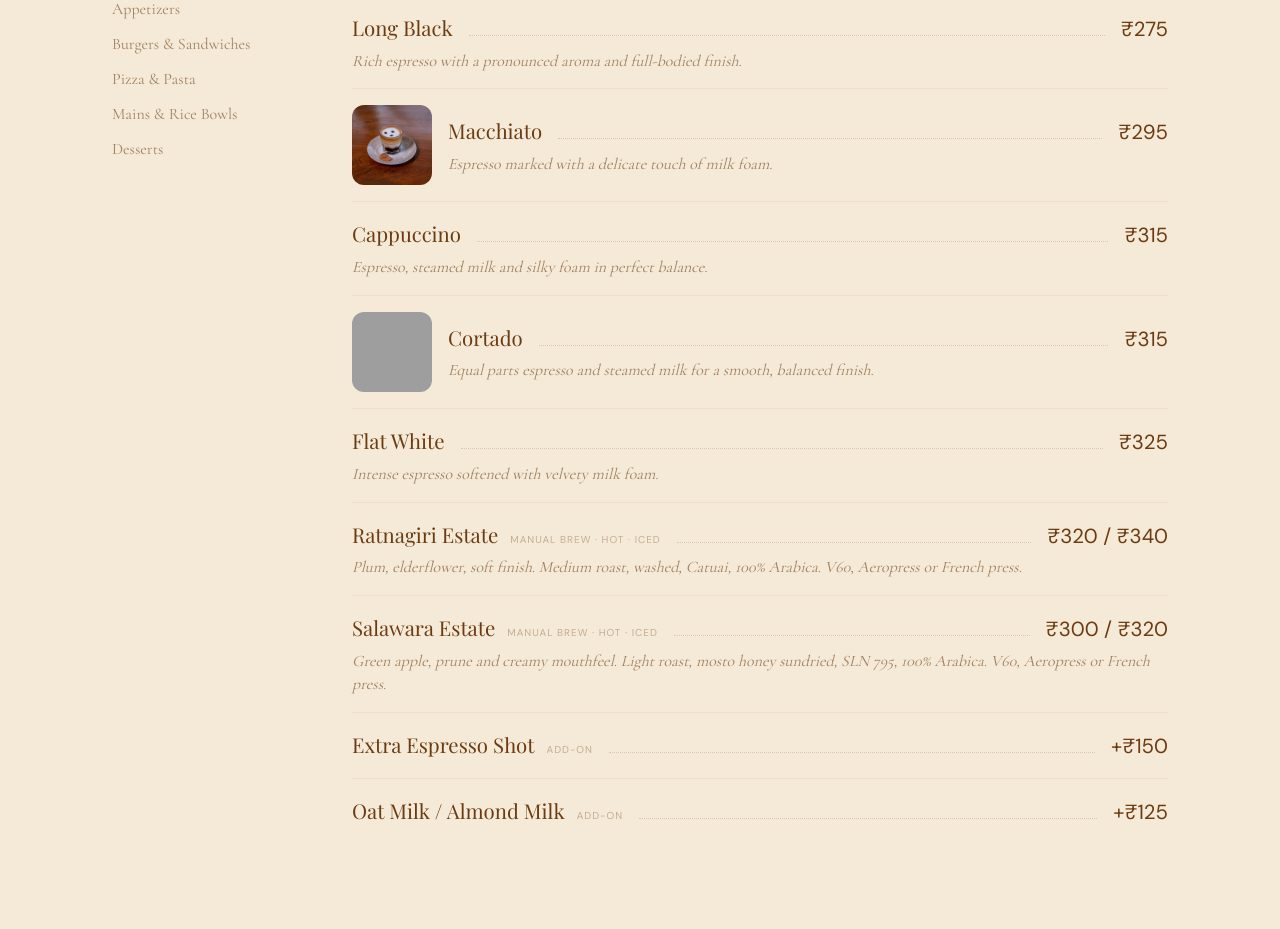
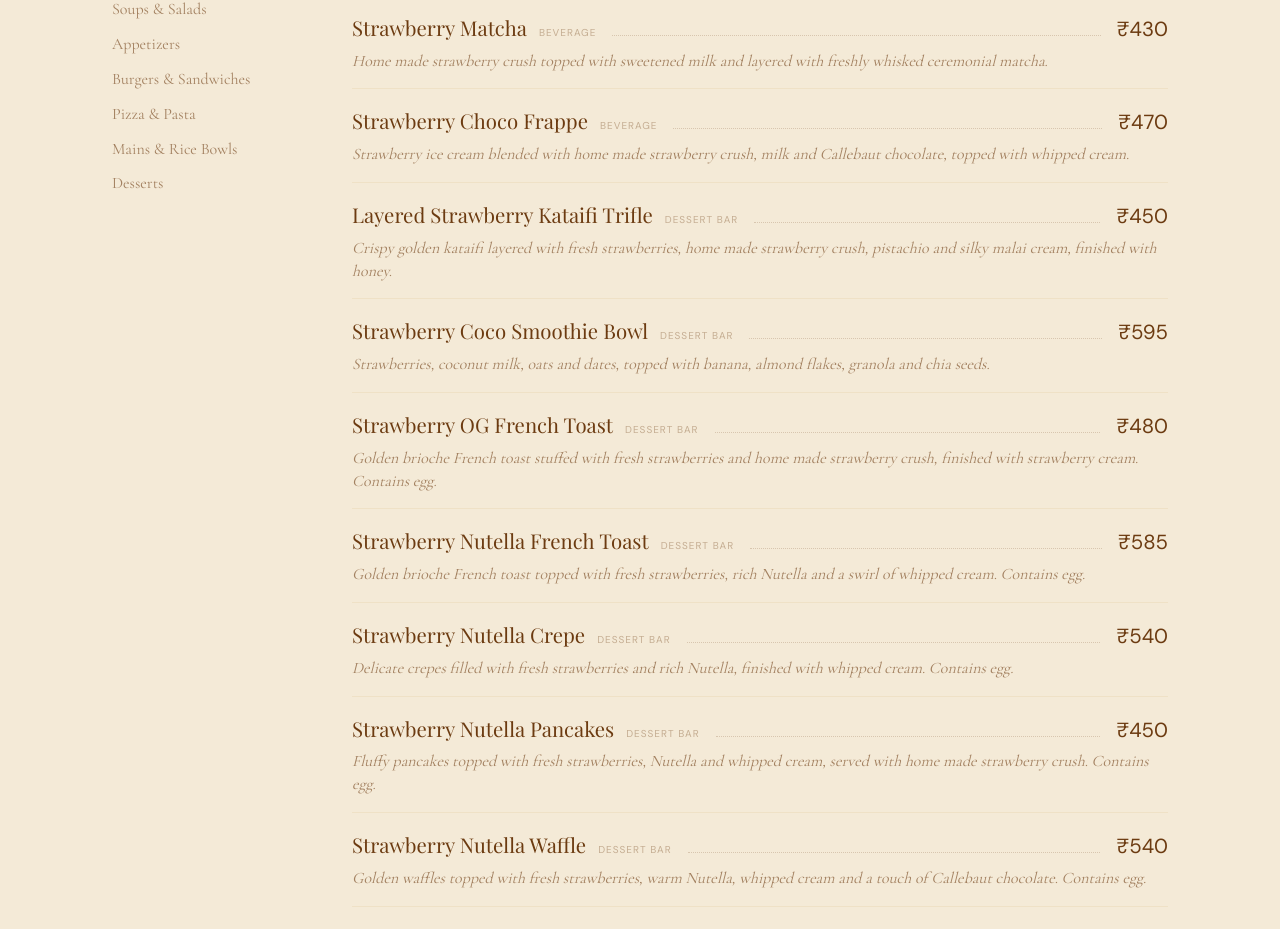
Before and after one commit to Khanmohammedahad-netizen/wool-cup-cafe, a Next.js app: page /menu in a window 1280 px wide. Shown: the part 2584-3513 px from the top of the page. Built offline with nearby package versions, Linux system fonts and the light colour scheme; grey boxes are pictures that could not be loaded.

Commit message:
Add Strawberry Edit seasonal section to menu

```diff
--- a/src/components/menu/MenuCategoryNav.tsx
+++ b/src/components/menu/MenuCategoryNav.tsx
@@ -1,6 +1,7 @@
 'use client';
 
 export const CATEGORIES = [
+  { id: 'strawberry', label: "Strawberry Edit" },
   { id: 'classics', label: "Espresso & Brew" },
   { id: 'cold', label: "Cold Brews" },
   { id: 'lattes', label: "Lattes" },
--- a/src/components/menu/MenuFullMenu.tsx
+++ b/src/components/menu/MenuFullMenu.tsx
@@ -24,6 +24,30 @@ interface CategoryData {
 }
 
 const MENU_DATA: CategoryData[] = [
+  {
+    id: 'strawberry',
+    label: "Strawberry Edit",
+    items: [
+      { name: "Strawberry Cold Brew", description: "Slow-steeped cold brew and home made strawberry crush, shaken over ice with a tint of fresh lemon.", price: "₹380", note: "Beverage" },
+      { name: "Strawberry Cooler", description: "Soda, home made strawberry crush, fresh strawberry and lemon.", price: "₹315", note: "Beverage" },
+      { name: "Strawberry Iced Tea", description: "Darjeeling tea, home made strawberry crush and fresh strawberry, shaken over ice with a hint of lemon & mint.", price: "₹340", note: "Beverage" },
+      { name: "Strawberry Matcha", description: "Home made strawberry crush topped with sweetened milk and layered with freshly whisked ceremonial matcha.", price: "₹430", note: "Beverage" },
+      { name: "Strawberry Choco Frappe", description: "Strawberry ice cream blended with home made strawberry crush, milk and Callebaut chocolate, topped with whipped cream.", price: "₹470", note: "Beverage" },
+      { name: "Layered Strawberry Kataifi Trifle", description: "Crispy golden kataifi layered with fresh strawberries, home made strawberry crush, pistachio and silky malai cream, finished with honey.", price: "₹450", note: "Dessert Bar" },
+      { name: "Strawberry Coco Smoothie Bowl", description: "Strawberries, coconut milk, oats and dates, topped with banana, almond flakes, granola and chia seeds.", price: "₹595", note: "Dessert Bar" },
+      { name: "Strawberry OG French Toast", description: "Golden brioche French toast stuffed with fresh strawberries and home made strawberry crush, finished with strawberry cream. Contains egg.", price: "₹480", note: "Dessert Bar" },
+      { name: "Strawberry Nutella French Toast", description: "Golden brioche French toast topped with fresh strawberries, rich Nutella and a swirl of whipped cream. Contains egg.", price: "₹585", note: "Dessert Bar" },
+      { name: "Strawberry Nutella Crepe", description: "Delicate crepes filled with fresh strawberries and rich Nutella, finished with whipped cream. Contains egg.", price: "₹540", note: "Dessert Bar" },
+      { name: "Strawberry Nutella Pancakes", description: "Fluffy pancakes topped with fresh strawberries, Nutella and whipped cream, served with home made strawberry crush. Contains egg.", price: "₹450", note: "Dessert Bar" },
+      { name: "Strawberry Nutella Waffle", description: "Golden waffles topped with fresh strawberries, warm Nutella, whipped cream and a touch of Callebaut chocolate. Contains egg.", price: "₹540", note: "Dessert Bar" },
+      { name: "Strawberry Vanilla Slice", description: "Soft vanilla sponge layered with silky cream and fresh strawberries.", price: "₹315", note: "Food" },
+      { name: "Warm Nutella Strawberries", description: "Fresh strawberries paired with our signature warm house-made Nutella.", price: "₹595", note: "Food" },
+      { name: "Chocolate-Dipped Strawberries", description: "Fresh strawberries dipped in rich Callebaut chocolate.", price: "₹470", note: "Food" },
+      { name: "Choco Strawberry Cake", description: "Rich chocolate cake layered with strawberry cream, strawberry jam and chocolate.", price: "₹380", note: "Food" },
+      { name: "Strawberry Trifle", description: "Layers of vanilla sponge, fresh strawberries and velvety cream. Contains egg.", price: "₹360", note: "Food" },
+      { name: "Strawberry Croissant", description: "Crisp buttery croissant layered with home made strawberry crush, whipped mascarpone cream and fresh sliced strawberries. Contains egg.", price: "₹430", note: "Food" },
+    ],
+  },
   {
     id: 'classics',
     label: "Espresso & Manual Brew",
@@ -385,7 +409,7 @@ function MenuItem({
 }
 
 export function MenuFullMenu() {
-  const [activeCategory, setActiveCategory] = useState('classics');
+  const [activeCategory, setActiveCategory] = useState('strawberry');
   const [previewImage, setPreviewImage] = useState<string | null>(null);
   const [previewName, setPreviewName] = useState('');
   const containerRef = useRef<HTMLElement>(null);
```
